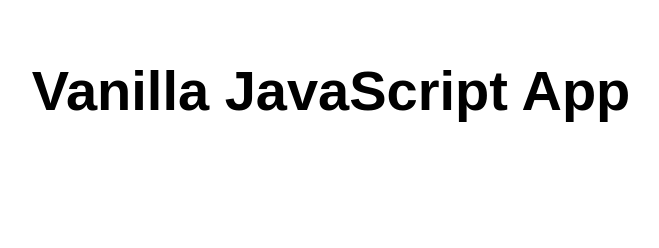
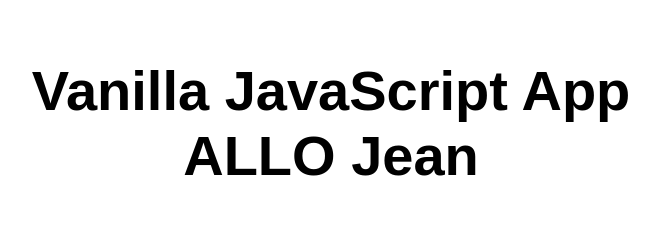
Before and after one commit to mills312/my-first-static-site, a website: page src/index.html in a window 1280 px wide. Shown: the whole page, without its empty margins (309-968 px from the left). Drawn offline with Linux system fonts and the light colour scheme.

Commit message:
home page

```diff
--- a/src/index.html
+++ b/src/index.html
@@ -10,7 +10,7 @@
 
 <body>
   <main>
-    <h1>Vanilla JavaScript App</h1>
+    <h1>Vanilla JavaScript App ALLO Jean</h1>
   </main>
 </body>
 
```
